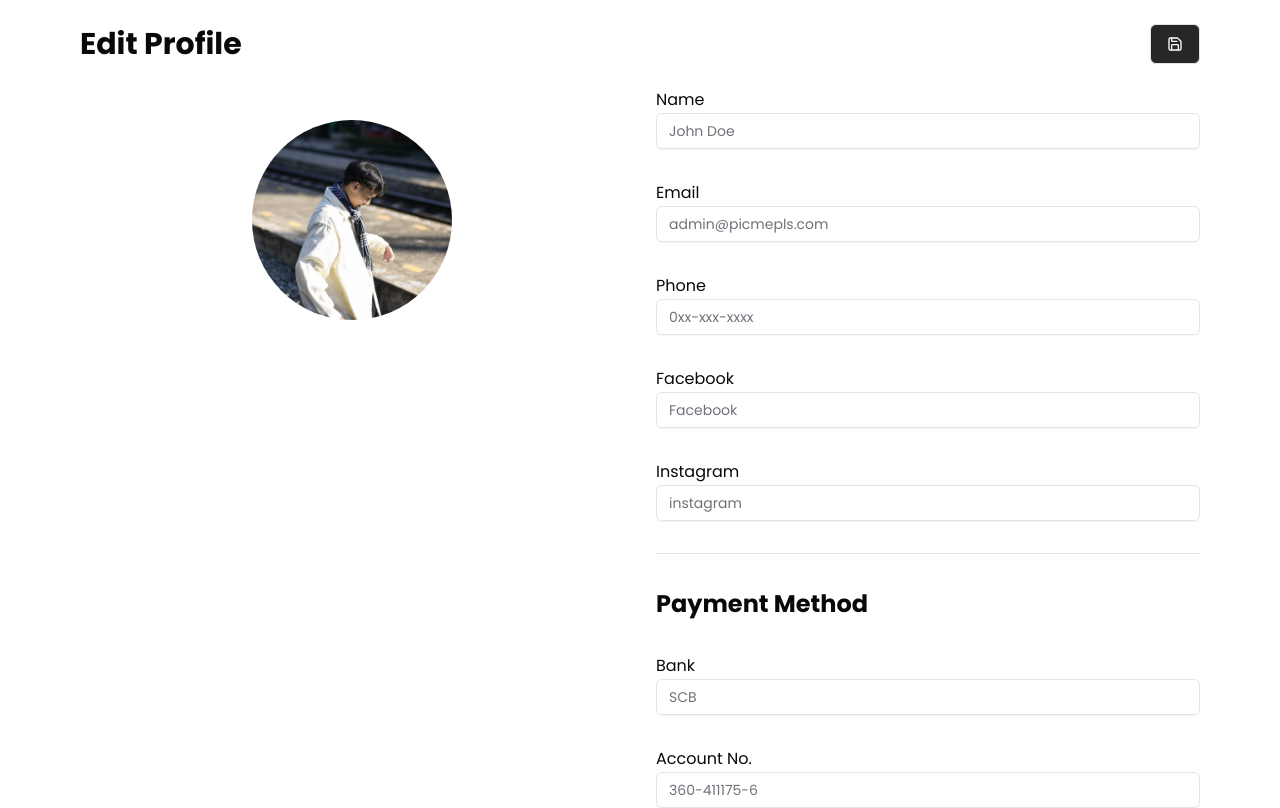
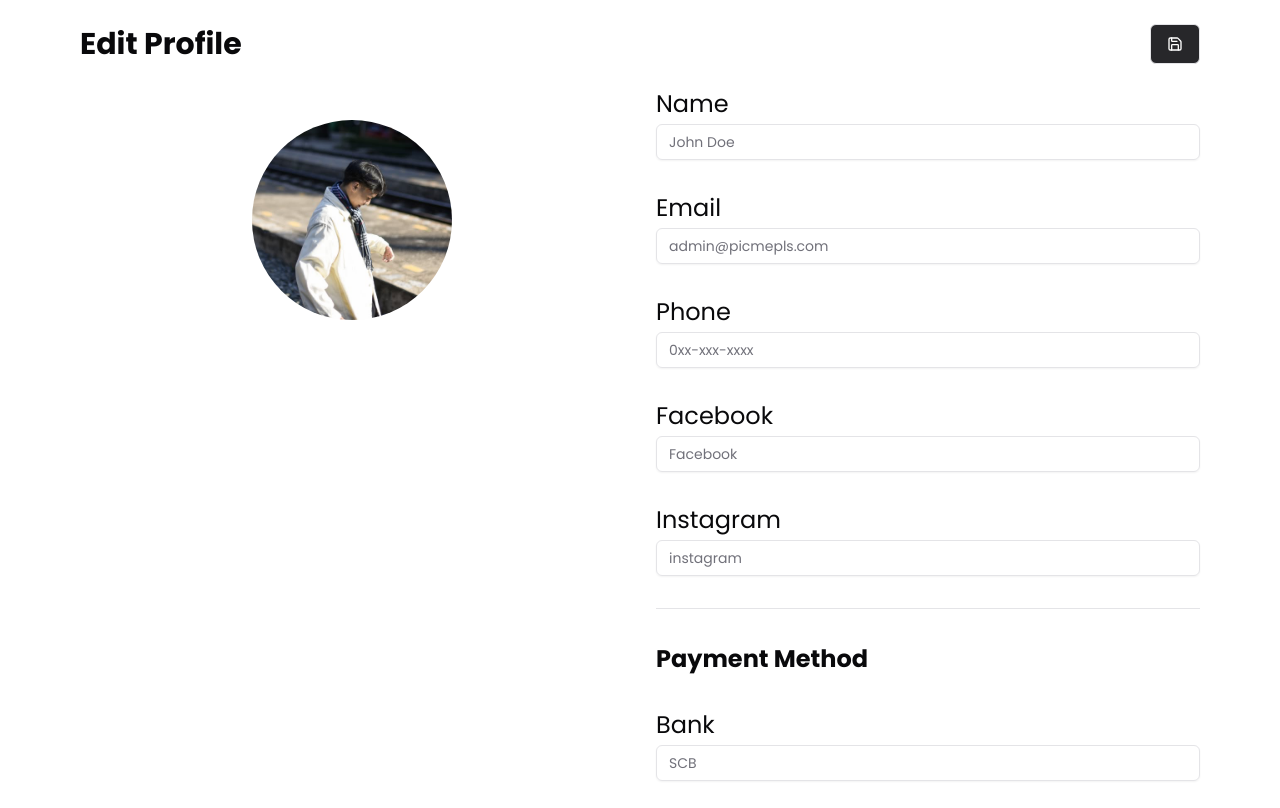
Before and after one commit to CP-RektMart/pic-me-pls-frontend, a Next.js app: page /profile in a window 1280 px wide. Shown: the top 808 px of the page. Built offline with nearby package versions, Linux system fonts and the light colour scheme.

Commit message:
edit: text size

```diff
--- a/src/app/profile/page.tsx
+++ b/src/app/profile/page.tsx
@@ -30,23 +30,23 @@ export default function ProfilePage() {
         </div>
         <div className='flex-1 space-y-8'>
           <div className='space-y-1'>
-            <p className='h-[21px]'>Name</p>
+            <p className='text-2xl'>Name</p>
             <Input placeholder='John Doe' className='px-3 py-2' />
           </div>
           <div className='space-y-1'>
-            <p className='h-[21px]'>Email</p>
+            <p className='text-2xl'>Email</p>
             <Input placeholder='admin@picmepls.com' className='px-3 py-2' />
           </div>
           <div className='space-y-1'>
-            <p className='h-[21px]'>Phone</p>
+            <p className='text-2xl'>Phone</p>
             <Input placeholder='0xx-xxx-xxxx' className='px-3 py-2' />
           </div>
           <div className='space-y-1'>
-            <p className='h-[21px]'>Facebook</p>
+            <p className='text-2xl'>Facebook</p>
             <Input placeholder='Facebook' className='px-3 py-2' />
           </div>
           <div className='space-y-1'>
-            <p className='h-[21px]'>Instagram</p>
+            <p className='text-2xl'>Instagram</p>
             <Input placeholder='instagram' className='px-3 py-2' />
           </div>
           {isPhotographer ? (
@@ -56,15 +56,15 @@ export default function ProfilePage() {
                 Payment Method
               </h2>
               <div className='space-y-1'>
-                <p className='h-[21px]'>Bank</p>
+                <p className='text-2xl'>Bank</p>
                 <Input placeholder='SCB' className='px-3 py-2' />
               </div>
               <div className='space-y-1'>
-                <p className='h-[21px]'>Account No.</p>
+                <p className='text-2xl'>Account No.</p>
                 <Input placeholder='360-411175-6' className='px-3 py-2' />
               </div>
               <div className='space-y-1'>
-                <p className='h-[21px]'>Branch</p>
+                <p className='text-2xl'>Branch</p>
                 <Input
                   placeholder='Future Park Rangsit'
                   className='px-3 py-2'
```
